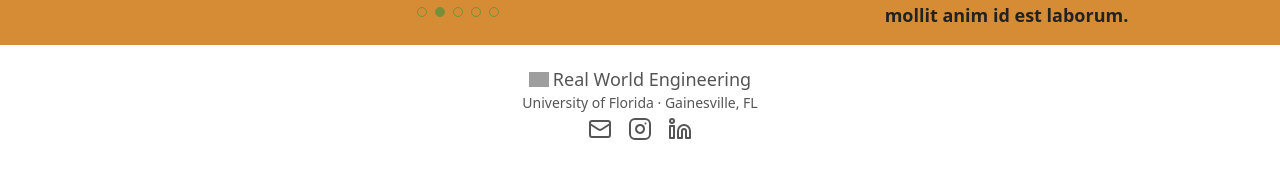
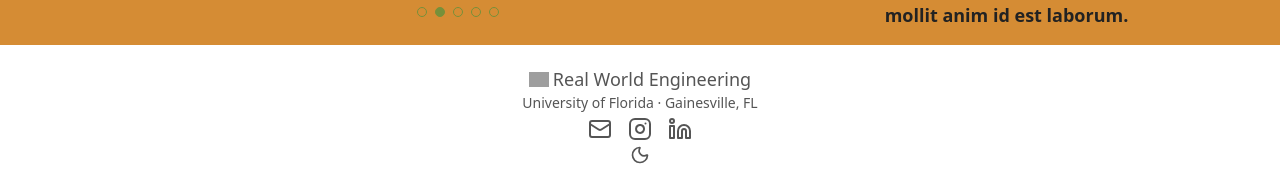
Before and after one commit to ufrealworldengineering/rwe-web-hub-frontend, a React (Vite) app: page / in a window 1280 px wide. Shown: the part 1671-1853 px from the top of the page. Before the commit the page ends 1832 px from the top, so only its background shows below. Built offline with nearby package versions, Linux system fonts and the light colour scheme; no server answers; grey boxes are pictures that could not be loaded.

Commit message:
Include theme toggle in footer

```diff
--- a/src/components/footer.tsx
+++ b/src/components/footer.tsx
@@ -1,6 +1,17 @@
 import rwe_logo from '@/assets/rwe-logo-notext.svg';
 import { Mail, Linkedin, Instagram } from 'lucide-react';
 import { Link } from 'react-router-dom';
+import { useTheme } from '@/lib/theme-context';
+import { Moon, Sun } from 'lucide-react';
+
+const ThemeToggle = () => {
+    const { theme, toggleTheme } = useTheme();
+    return (
+        <button onClick={toggleTheme} className='cursor-pointer mt-1 text-muted-foreground'>
+            {theme === 'light' ? <Moon size={20} /> : <Sun size={20} />}
+        </button>
+    );
+};
 
 const Footer = () => {
     return (
@@ -51,7 +62,8 @@ const Footer = () => {
                     </Link>
                 </div>
             </div>
-        </footer >
+            <ThemeToggle />
+        </footer>
     );
 };
 
```
